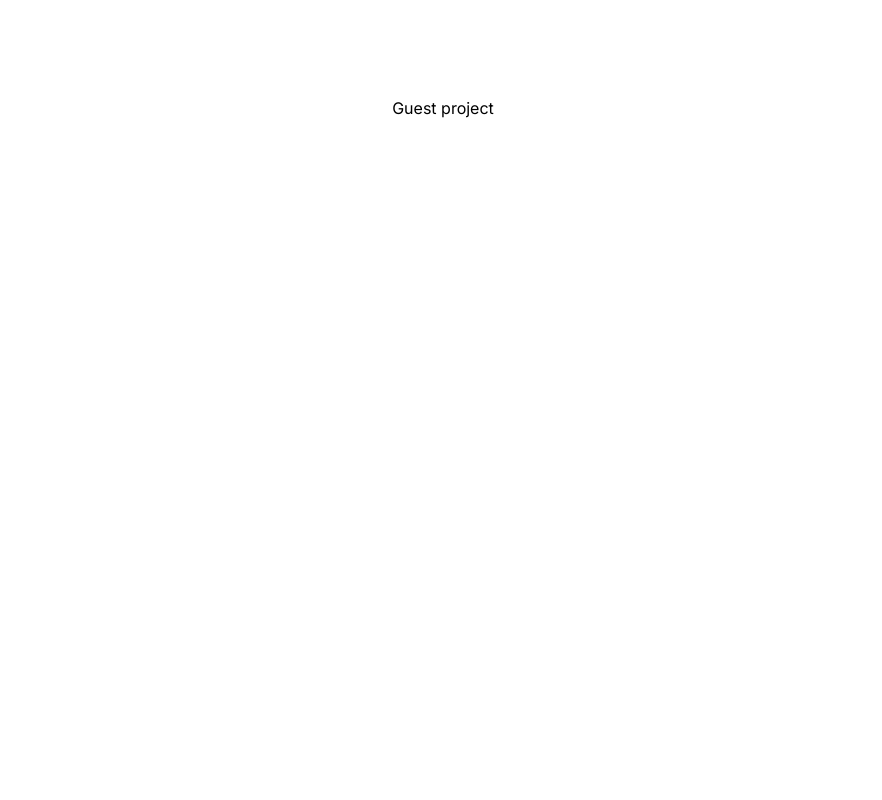
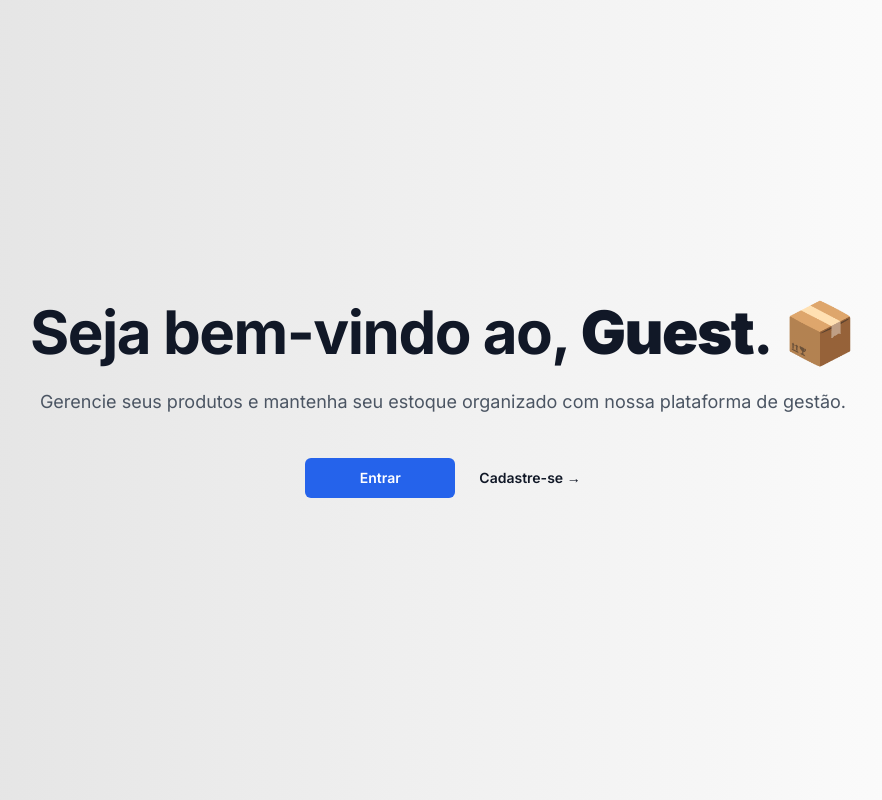
Before and after one commit to erickwnilton/guest, a Next.js app: page / in a window 1280 px wide. Shown: the whole page, without its empty margins (197-1079 px from the left). Built offline with nearby package versions, Linux system fonts and the light colour scheme.

Commit message:
first contact feature

```diff
--- a/app/page.tsx
+++ b/app/page.tsx
@@ -1,7 +1,31 @@
+import Link from "next/link";
+
 export default function Home() {
   return (
-    <main className="flex min-h-screen flex-col items-center justify-between p-24">
-      <h1>Guest project</h1>
+    <main className="flex w-screen h-screen bg-gradient-to-r from-[#e1e1e1] to-[#fff]">
+      <div className="m-auto max-w-4xl py-32 sm:py-48 lg:py-56">
+        <div className="text-center">
+          <h1 className="text-4xl font-bold tracking-tight text-gray-900 sm:text-6xl">
+            Seja bem-vindo ao, <strong>Guest</strong>. 📦
+          </h1>
+          <p className="mt-6 text-lg leading-8 text-gray-600">
+            Gerencie seus produtos e mantenha seu estoque organizado com nossa
+            plataforma de gestão.
+          </p>
+          <div className="mt-10 flex items-center justify-center gap-x-6">
+            <button className="w-[150px] rounded-md bg-blue-600 px-3.5 py-2.5 text-sm font-semibold text-white">
+              Entrar
+            </button>
+            <button className="text-sm font-semibold leading-6 text-gray-900">
+              <Link href="/newClient">
+                <p className="hover:text-yellow-600">
+                  Cadastre-se <span>→</span>
+                </p>
+              </Link>
+            </button>
+          </div>
+        </div>
+      </div>
     </main>
   );
 }
```
